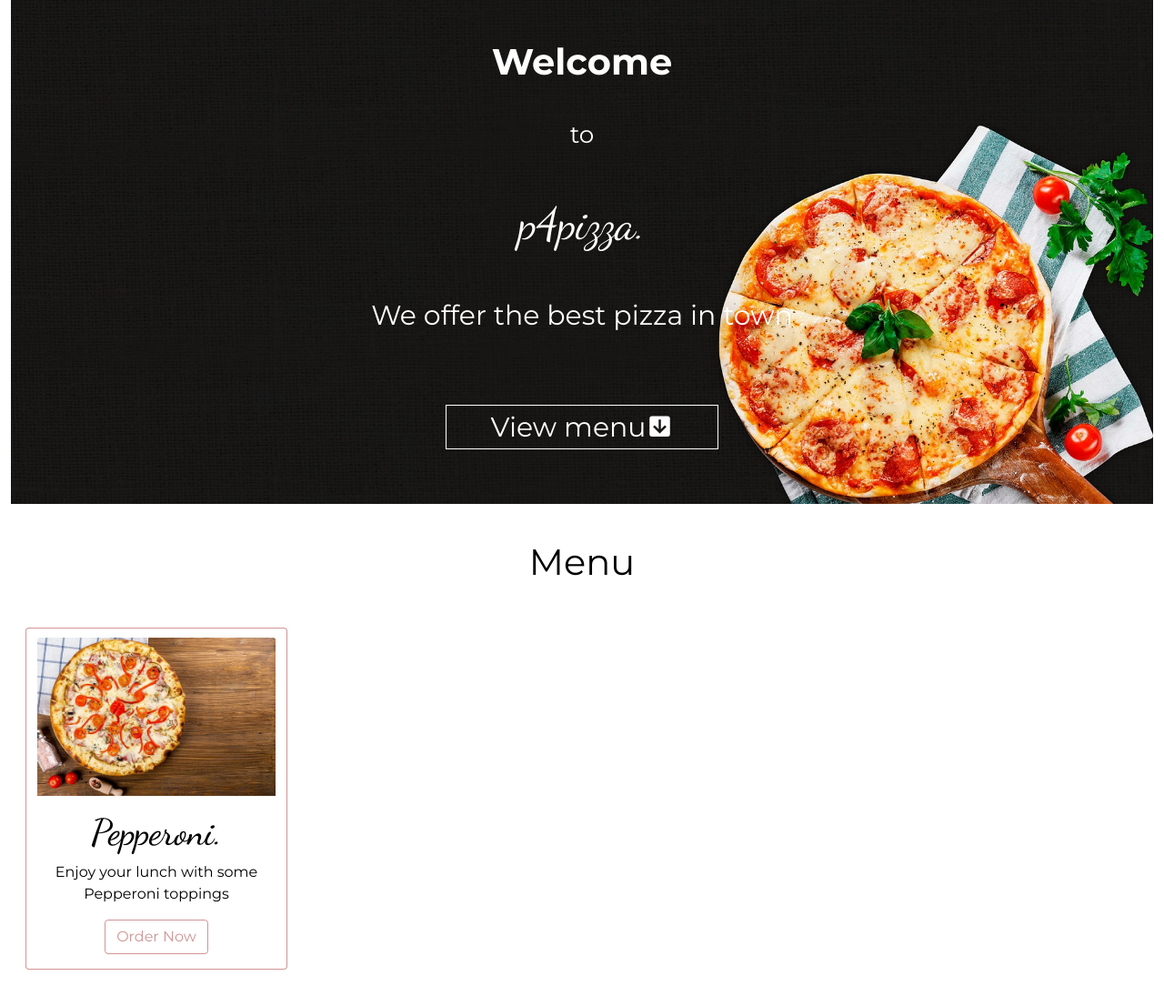
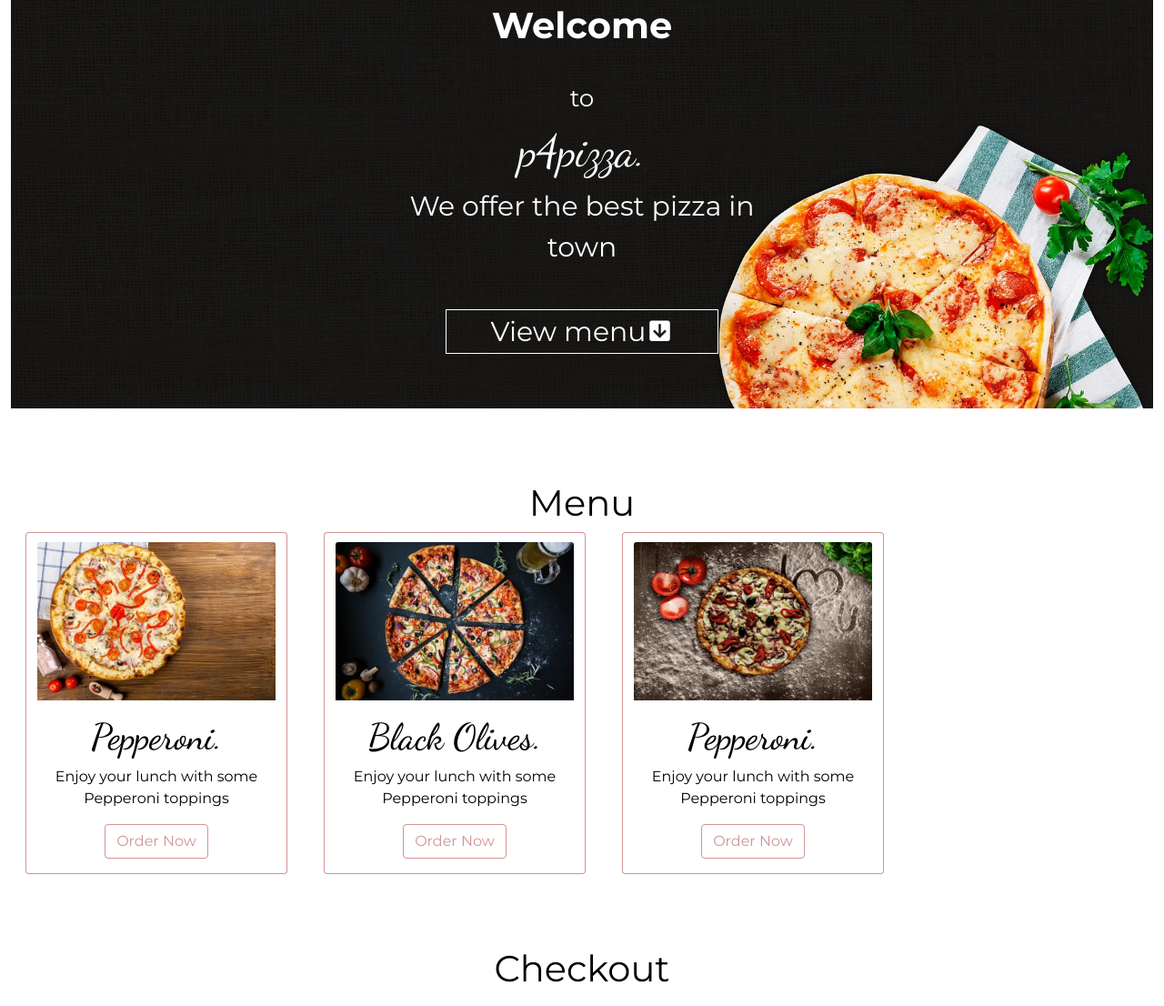
Before and after one commit to ianmwema07/p4pizza, a plain HTML site: page index.html in a window 1280 px wide. Shown: the part 76-1182 px from the top of the page at 91% size. Drawn offline with nearby package versions, Linux system fonts and the light colour scheme.

Commit message:
add menu item 2 and 3

```diff
--- a/css/styles.css
+++ b/css/styles.css
@@ -55,7 +55,7 @@ body{
   color: #ffffff;
 }
 .section-1 .content-header{
-  padding-top: 3em;
+  padding-top: 2em;
 }
 .section-1 p{
   font-size: 30px;
@@ -73,7 +73,7 @@ body{
   width: 10em;
   color:#ffffff;
   font-size: 30px;
-  margin-top: 2em;
+  margin-top: 1em;
   margin-bottom: 2em;
   border: 1px solid #ffffff;
 }
@@ -96,11 +96,11 @@ body{
   color: #000000;
   }
   .section-2 h1{
-    padding-top: 1em;
+    padding-top: 2em;
   }
 
   .section-2 .card{
-    margin: 40px;
+    margin-left: 40px;
     border: 1px solid;
     border-color:rgb(165, 42, 42,0.5);
 
@@ -120,6 +120,25 @@ body{
     font-family: 'Dancing Script', cursive;
     font-size: 40px;
   }
+
+  /*End of section 2*/
+
+  /*Beginning of section 3*/
+  .section-3{
+    background-color: white ;
+    background-size: 100% auto;
+    background-repeat: no-repeat;
+    background-position: fixed;
+    background-attachment: fixed;
+    text-align: center;
+    align-content: center;
+    color: #000000;
+    }
+
+    .section-3 h1{
+      margin-top: 2em;
+    }
+  /*End of section 3*/
 
   /* Pepperoni.
 Mushroom.
--- a/index.html
+++ b/index.html
@@ -44,8 +44,8 @@
           </nav>
 
           <h1 class="content-header"> <strong>Welcome</strong> </h1> <br>
-          <p> <small>to</small>  </p> <br> <p> <span class="logo"> p4pizza.</span> </p>  <br> <p>We offer the best pizza in town </p>
-          <button class="view-more">View menu<span class="mdi mdi-arrow-down-box"></span></button>
+          <p> <small>to</small>  <br> <span class="logo"> p4pizza.</span>  <br> We offer the best pizza in <br> town </p>
+         <a href="#section-2"><button href="#section-2" class="view-more">View menu<span class="mdi mdi-arrow-down-box"></span></button></a>
       </div>
   </div>
     <div id="section-2" class="section-2 row">
@@ -58,10 +58,26 @@
           <button class="btn card-button">Order Now</button>
         </div>
       </div>
-
-
+      <div class="card" style="width: 18rem;">
+        <img src="/img/menuItems/menu-item-2.jpg" class="card-img-top" alt="...">
+        <div class="card-body">
+          <h5 class="card-title">Black Olives.</h5>
+          <p class="card-text">Enjoy your lunch with some Pepperoni toppings  </p>
+          <button class="btn card-button">Order Now</button>
+        </div>
+      </div>
+      <div class="card" style="width: 18rem;">
+        <img style="height: 174px;" src="/img/menuItems/menu-item-3.jpg" class="card-img-top" alt="...">
+        <div class="card-body">
+          <h5 class="card-title">Pepperoni.</h5>
+          <p class="card-text">Enjoy your lunch with some Pepperoni toppings  </p>
+          <button class="btn card-button">Order Now</button>
+        </div>
+      </div>
     </div>
-    <div class="section-3"></div>
+    <div class="section-3">
+      <h1>Checkout</h1>
+    </div>
     <div class="section-4"></div>
     <div class="section-5"></div>
   </div>
```
Also changed, not shown: img/menuItems/menu-item-3.jpg (added).
